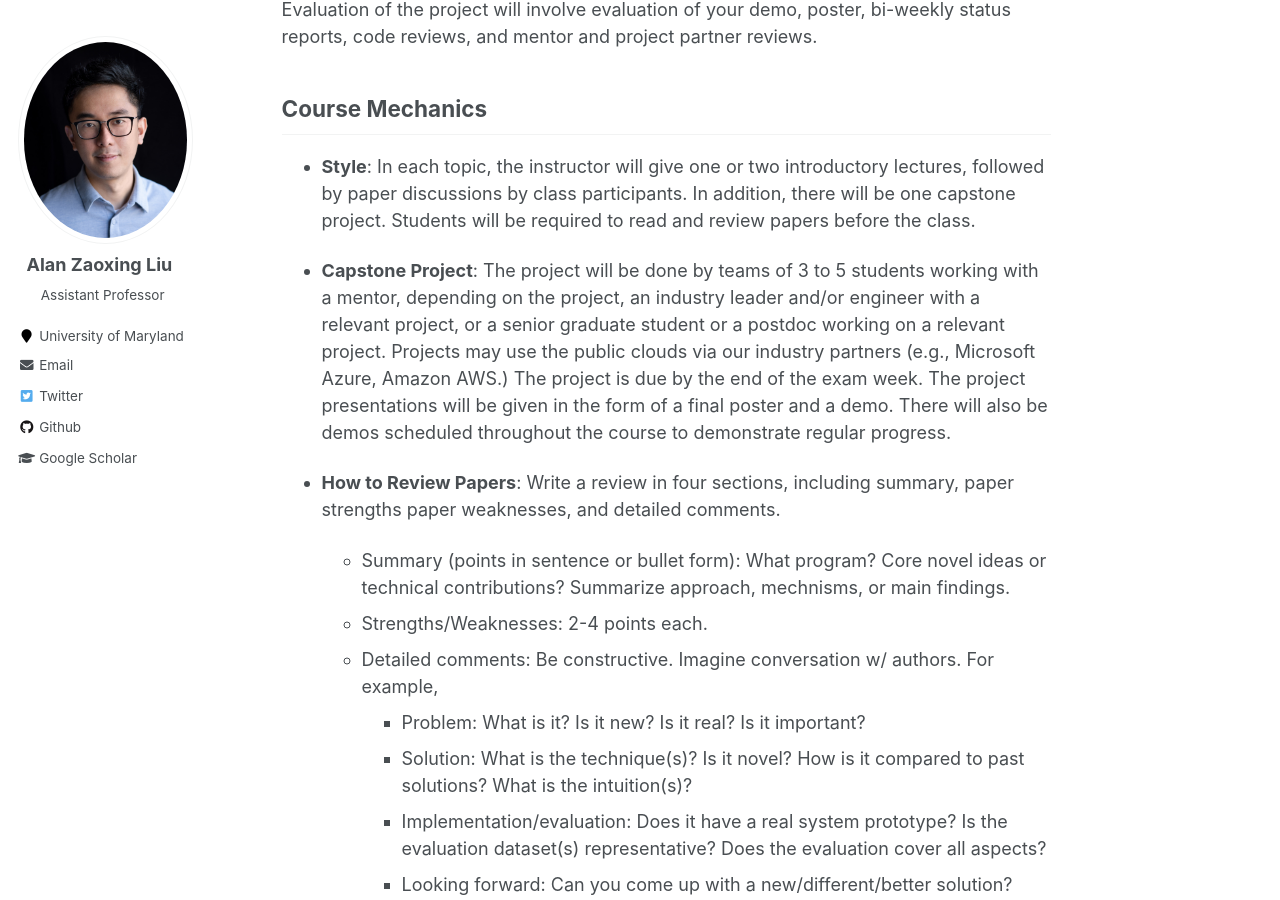
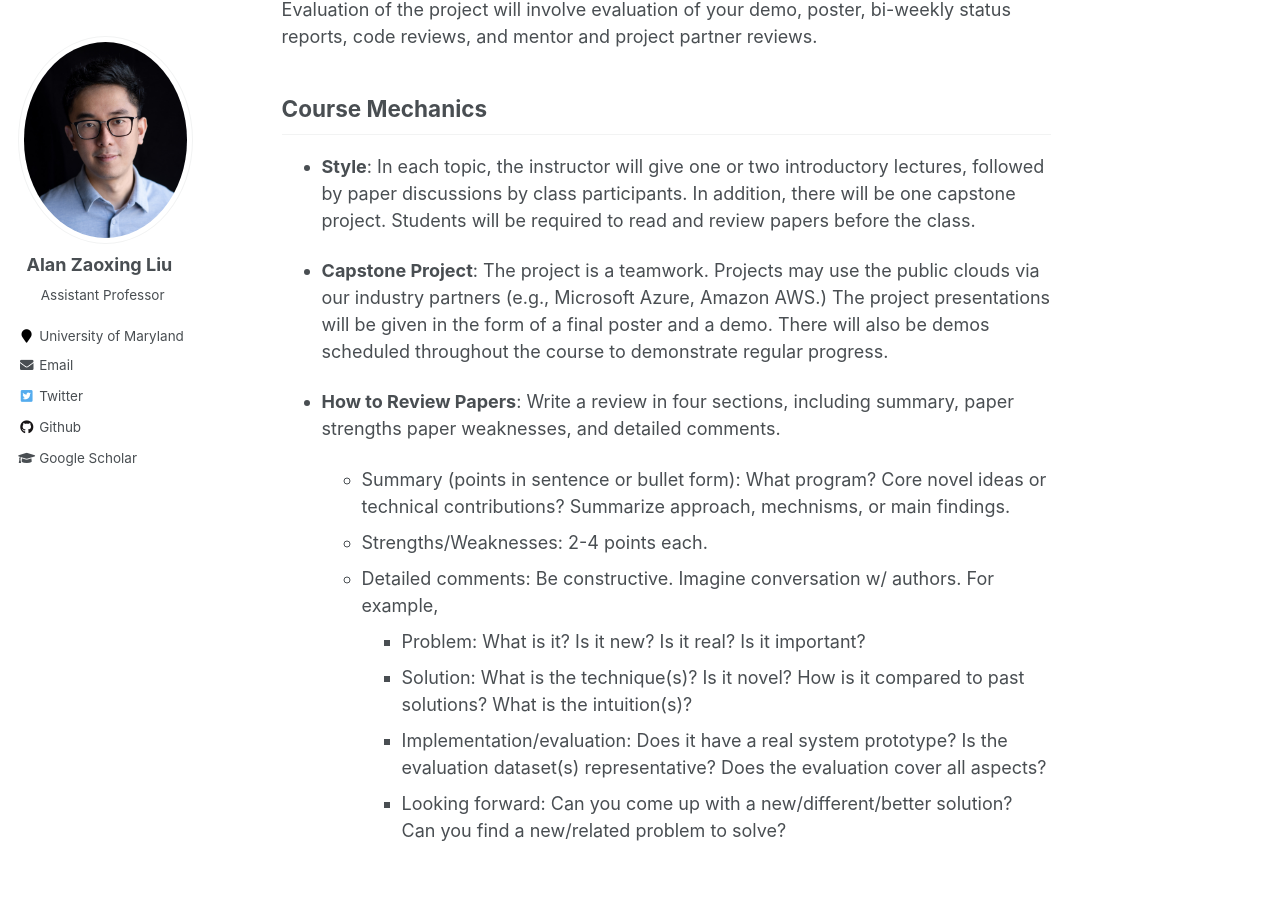
Before and after one commit to zaoxing/zaoxing.github.io, a Jekyll site: the page built from _teaching/2024-fall-cloud.md, in a window 1280 px wide and 900 px high, scrolled down 2946 px. Built offline with Jekyll 4.4.1, drawn with Linux system fonts in a browser that asks for light colours; comment, search, counter and statistics services are not loaded.

Commit message:
update course

```diff
--- a/_teaching/2024-fall-cloud.md
+++ b/_teaching/2024-fall-cloud.md
@@ -83,7 +83,7 @@ Course Mechanics
 ------
 - **Style**: In each topic, the instructor will give one or two introductory lectures, followed by paper discussions by class participants. In addition, there will be one capstone project. Students will be required to read and review papers before the class.
 
-- **Capstone Project**: The project will be done by teams of 3 to 5 students working with a mentor, depending on the project, an industry leader and/or engineer with a relevant project, or a senior graduate student or a postdoc working on a relevant project. Projects may use the public clouds via our industry partners (e.g., Microsoft Azure, Amazon AWS.) The project is due by the end of the exam week. The project presentations will be given in the form of a final poster and a demo. There will also be demos scheduled throughout the course to demonstrate regular progress.
+- **Capstone Project**: The project is a teamwork. Projects may use the public clouds via our industry partners (e.g., Microsoft Azure, Amazon AWS.) The project presentations will be given in the form of a final poster and a demo. There will also be demos scheduled throughout the course to demonstrate regular progress.
 
 - **How to Review Papers**: Write a review in four sections, including summary, paper strengths paper weaknesses, and detailed comments.
   - Summary (points in sentence or bullet form): What program? Core novel ideas or technical contributions? Summarize approach, mechnisms, or main findings.
```
